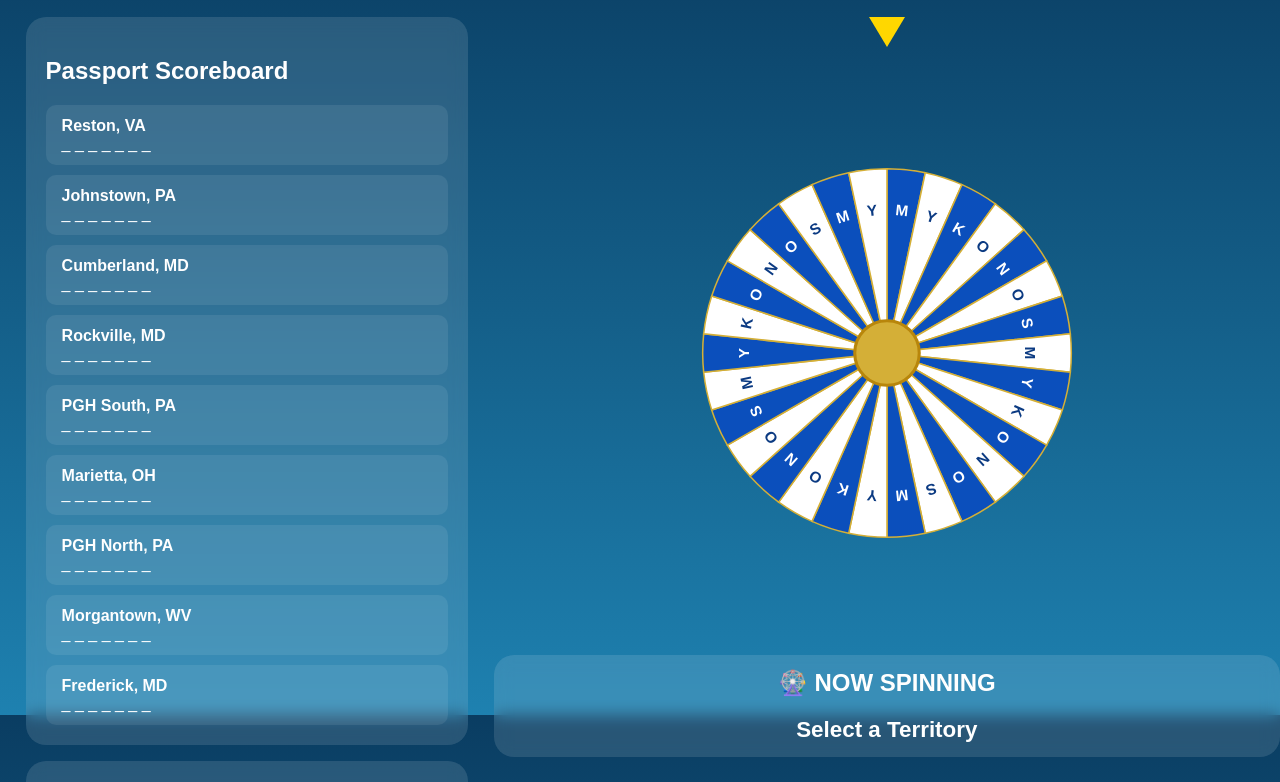
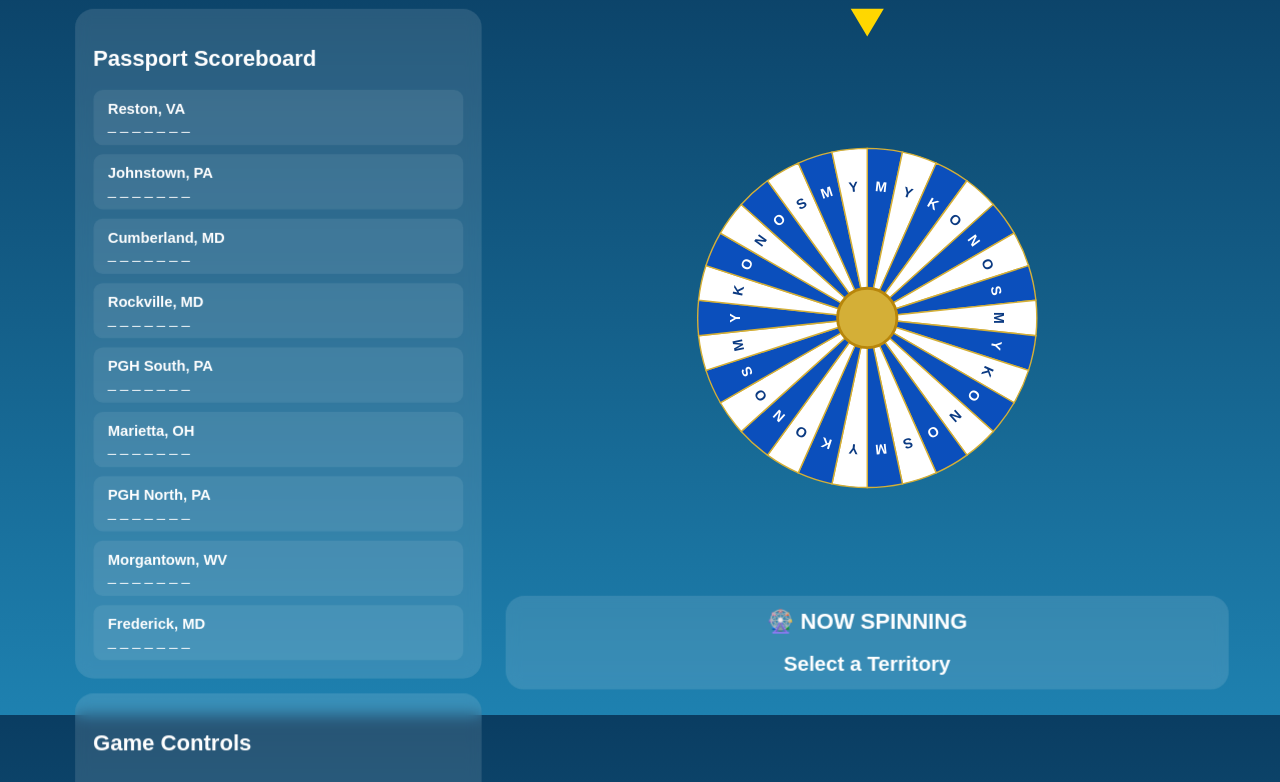
Before and after one commit to Jodi576/spin-to-mykonos, a plain HTML site: page index.html in a window 1280 px wide. Shown: the part 85-867 px from the top of the page. Drawn offline with Linux system fonts and the light colour scheme.

Commit message:
Scale game for laptop screens

```diff
--- a/css/style.css
+++ b/css/style.css
@@ -341,3 +341,11 @@ header p {
     flex-direction: column;
 
 }
+@media (max-height: 900px) {
+
+    .game-container {
+        transform: scale(.92);
+        transform-origin: top center;
+    }
+
+}
```
